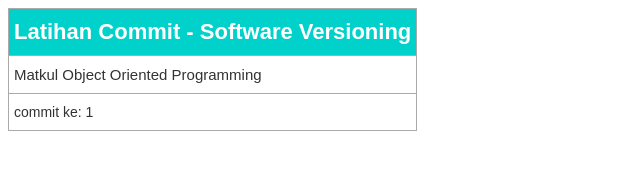
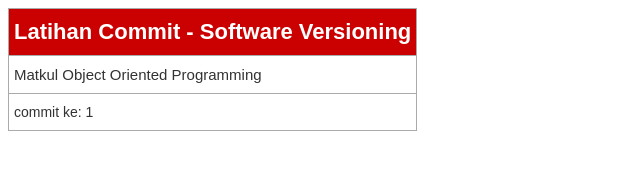
Before and after one commit to wirajun/versioning, a plain HTML site: page index.html in a window 1280 px wide. Shown: the whole page, without its empty margins (0-640 px from the left). Drawn offline with Linux system fonts and the light colour scheme.

Commit message:
commit 3

```diff
--- a/index.html
+++ b/index.html
@@ -2,13 +2,13 @@
 .tg  {border-collapse:collapse;border-spacing:0;border-color:#aaa;}
 .tg td{font-family:Arial, sans-serif;font-size:14px;padding:10px 5px;border-style:solid;border-width:1px;overflow:hidden;word-break:normal;border-color:#aaa;color:#333;background-color:#fff;}
 .tg th{font-family:Arial, sans-serif;font-size:14px;font-weight:normal;padding:10px 5px;border-style:solid;border-width:1px;overflow:hidden;word-break:normal;border-color:#aaa;color:#fff;background-color:#f38630;}
-.tg .tg-5iz8{font-weight:bold;font-size:22px;background-color:#00d2cb;text-align:right;vertical-align:top}
+.tg .tg-ee86{font-weight:bold;font-size:22px;background-color:#cb0000;text-align:right;vertical-align:top}
 .tg .tg-cbs6{font-size:15px;text-align:left;vertical-align:top}
 .tg .tg-0lax{text-align:left;vertical-align:top}
 </style>
 <table class="tg">
   <tr>
-    <th class="tg-5iz8"><span style="font-weight:bold">Latihan Commit - Software Versioning</span></th>
+    <th class="tg-ee86"><span style="font-weight:bold">Latihan Commit - Software Versioning</span></th>
   </tr>
   <tr>
     <td class="tg-cbs6">Matkul Object Oriented Programming</td>
```
